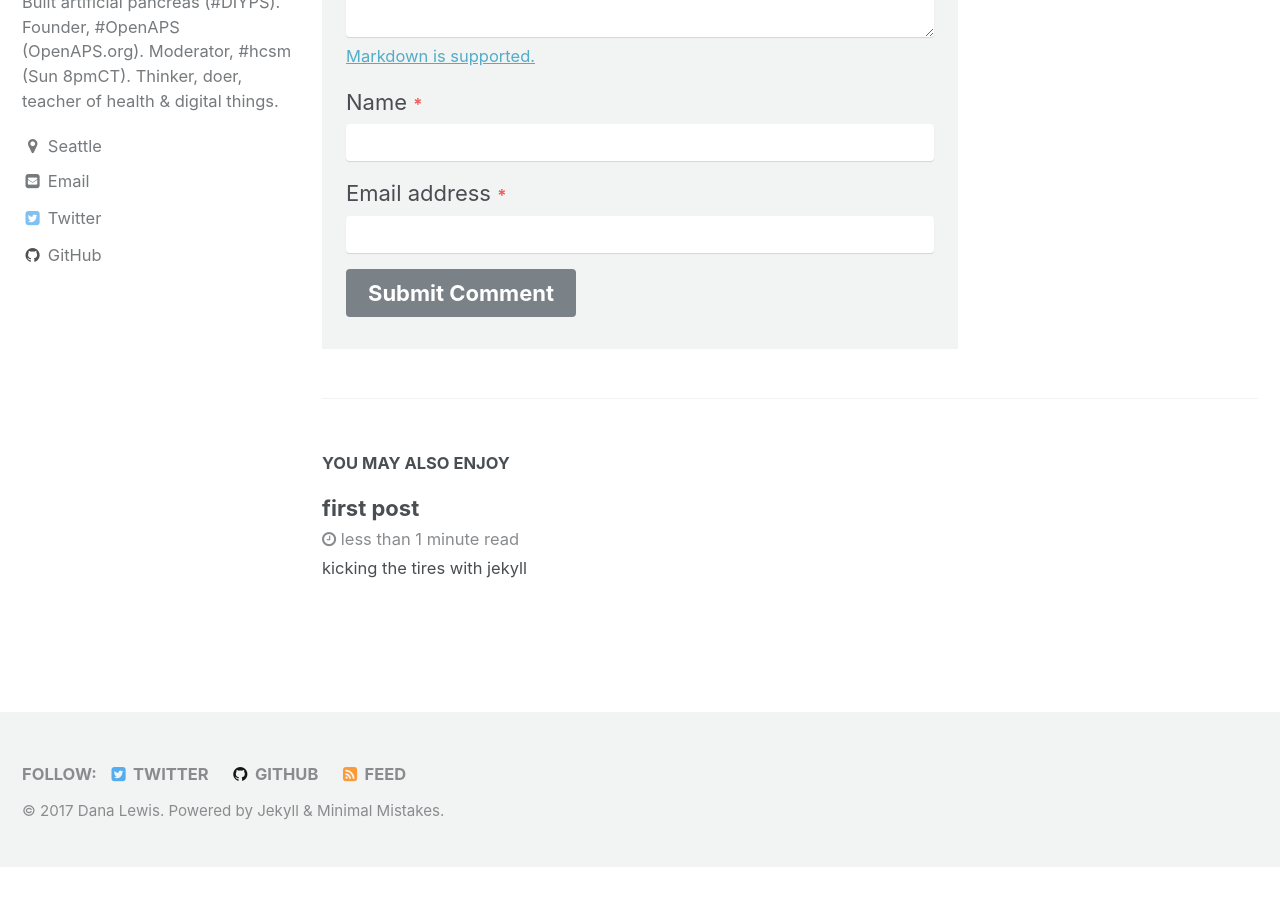
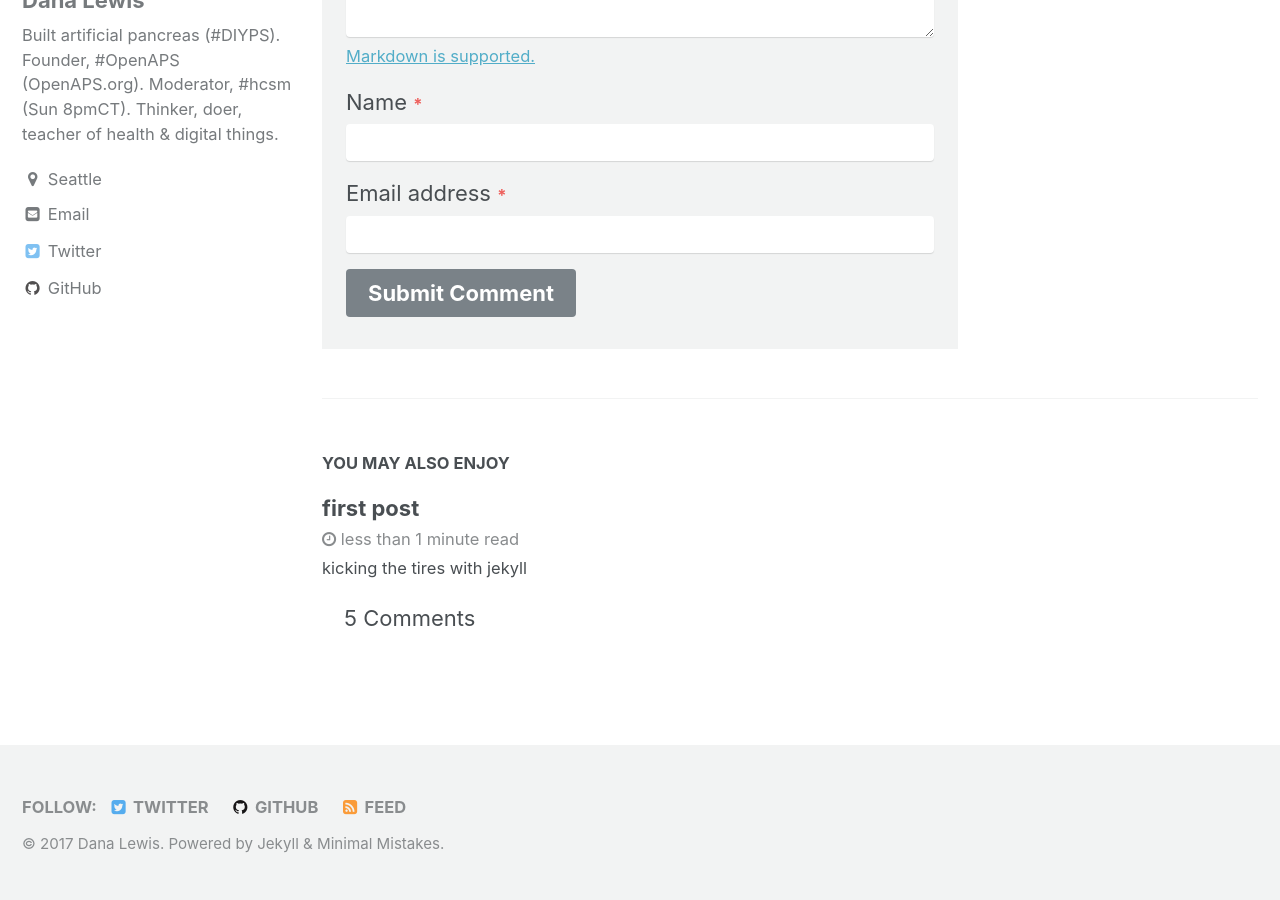
Before and after one commit to danamlewis/research, a Jekyll site: the page built from _posts/2017-09-26-first-post.md, in a window 1280 px wide and 900 px high, scrolled down 921 px. Built offline with Jekyll 4.4.1, drawn with Linux system fonts in a browser that asks for light colours; before the commit the page ends 1788 px from its top, so only the background shows below that.

Commit message:
Update archive-single.html

```diff
--- a/_includes/archive-single.html
+++ b/_includes/archive-single.html
@@ -34,5 +34,8 @@
       <p class="page__meta"><i class="fa fa-clock-o" aria-hidden="true"></i> {% include read-time.html %}</p>
     {% endif %}
     {% if post.excerpt %}<p class="archive__item-excerpt" itemprop="description">{{ post.excerpt | markdownify | strip_html | truncate: 160 }}</p>{% endif %}
+     {% if page.comments == true and site.data.comments[page.slug].size > 0 %}
+              <span class="byline-item"><a href="#comments"><svg class="icon icon--stopwatch" width="16px" height="16px"><use xlink:href="{{ 'icons.svg#icon-comments' | prepend: 'assets/icons/' | relative_url }}"></use></svg>{{ site.data.comments[page.slug] | size }}&nbsp;Comment{% if site.data.comments[page.slug].size > 1 %}s{% endif %}</a></span>
+            {% endif %}
   </article>
 </div>
```
